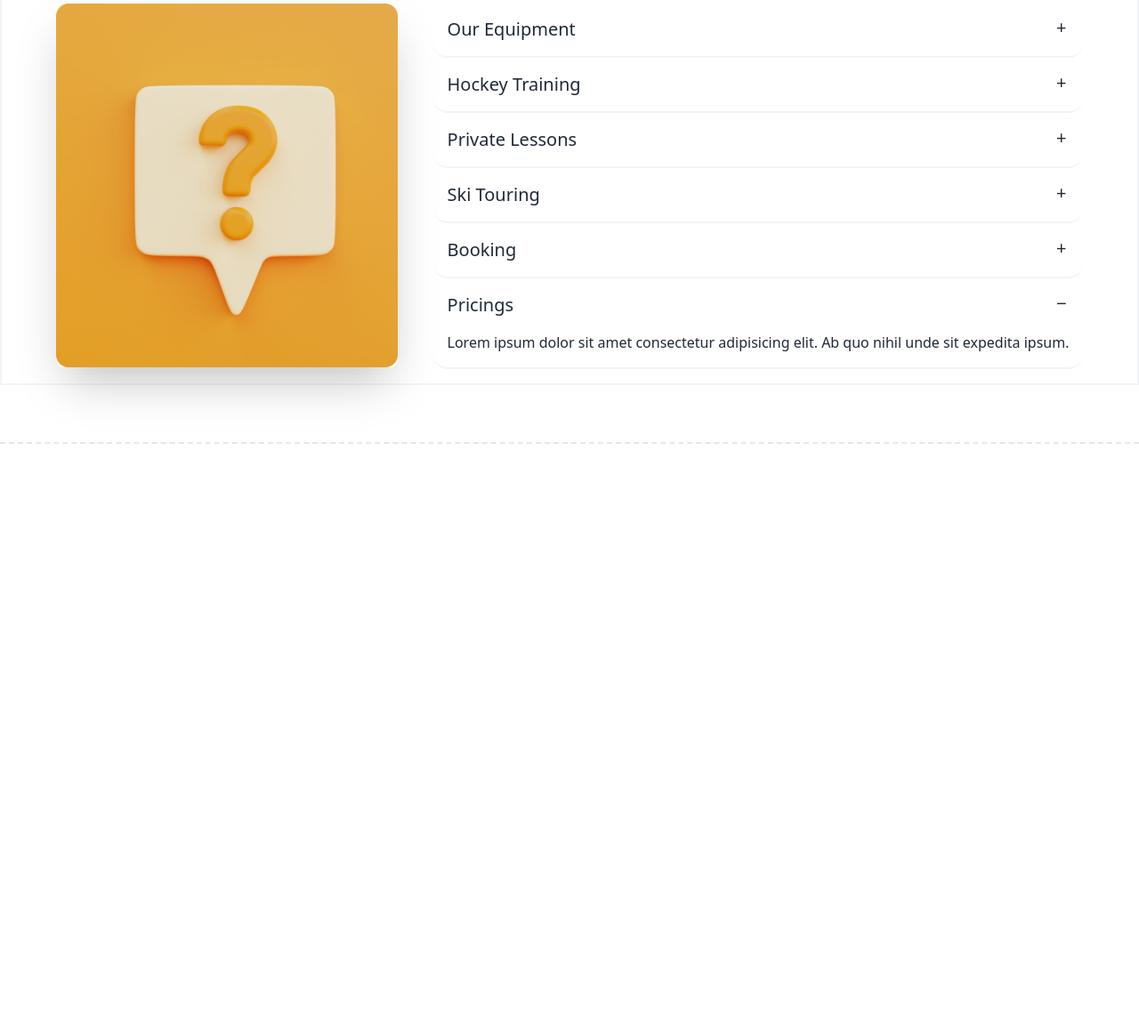
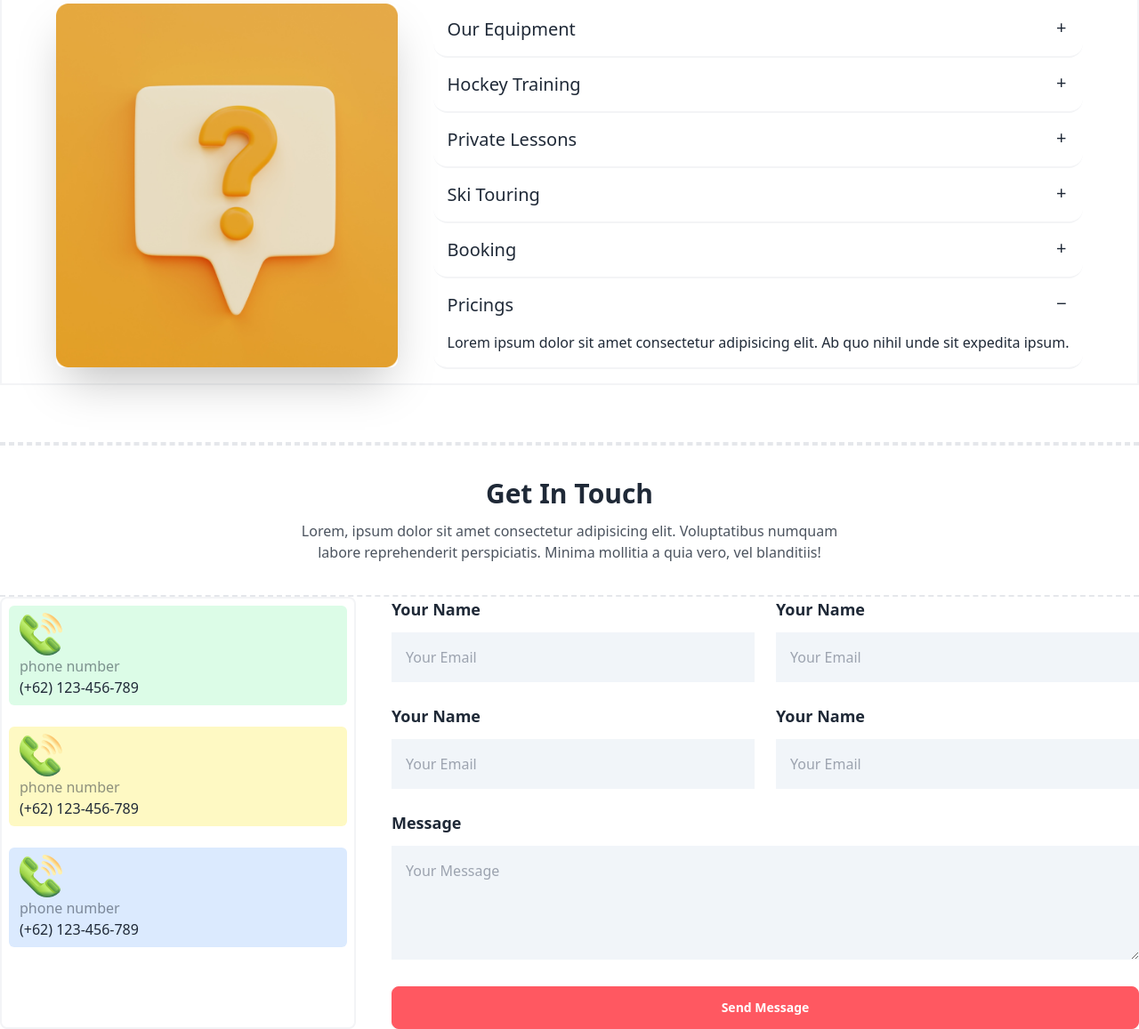
Before and after one commit to tammyKhan/Explore-Hockey, a plain HTML site: page index.html in a window 1280 px wide. Shown: the part 3400-4557 px from the top of the page at 89% size. Before the commit the page ends 3899 px from the top, so only its background shows below. Drawn offline with nearby package versions, Linux system fonts and the light colour scheme.

Commit message:
Form section Done

```diff
--- a/index.html
+++ b/index.html
@@ -497,12 +497,64 @@
                   </div>
                 </div>
               </div>
+      </div>
+    </div>
+    </section>
+
+    <!-- Get In Touch -->
+    <div class="border-y-[2px] border-dashed py-9 text-center flex flex-col items-center justify-center">
+      <h3 class="text-3xl font-bold mb-3">Get In Touch</h3>
+      <p class="opacity-80 w-1/2">Lorem, ipsum dolor sit amet consectetur adipisicing elit. Voluptatibus numquam labore reprehenderit perspiciatis. Minima mollitia a quia vero, vel blanditiis!</p>
+   </div>
+
+   <div class="grid grid-cols-1 lg:grid-cols-3 gap-10">
+       <div class="border-2 rounded-lg border-gray-100 p-2 space-y-6 w-full ">
+            <div class="bg-green-100 rounded-md py-2 px-3 flex-col ">
+               <img src="./Images/Group 1171275317.png" alt="">
+               <p class="opacity-50">phone number</p>
+               <h6>(+62) 123-456-789</h6>
+            </div>
+            <div class="bg-yellow-100 rounded-md py-2 px-3 flex-col">
+              <img src="./Images/Group 1171275317.png" alt="">
+              <p class="opacity-50">phone number</p>
+              <h6>(+62) 123-456-789</h6>
+           </div>
+           <div class="bg-blue-100 rounded-md py-2 px-3 flex-col">
+            <img src="./Images/Group 1171275317.png" alt="">
+            <p class="opacity-50">phone number</p>
+            <h6>(+62) 123-456-789</h6>
+         </div>
+       </div>
+
+       <div class="lg:col-span-2">
+           <div class="grid grid-cols-1 lg:grid-cols-2 gap-6">
+               <div>
+                  <label class="text-lg font-semibold mb-3" for="">Your Name</label><br>
+                  <input class="mt-3 p-4 border-none outline-none bg-slate-100 w-full" type="text" placeholder="Your Email">
+               </div>
+               <div>
+                <label class="text-lg font-semibold mb-3" for="">Your Name</label><br>
+                <input class="mt-3 p-4 border-none outline-none bg-slate-100 w-full" type="text" placeholder="Your Email">
+             </div>
+             <div>
+              <label class="text-lg font-semibold mb-3" for="">Your Name</label><br>
+              <input class="mt-3 p-4 border-none outline-none bg-slate-100 w-full" type="text" placeholder="Your Email">
+           </div>
+           <div>
+            <label class="text-lg font-semibold mb-3" for="">Your Name</label><br>
+            <input class="mt-3 p-4 border-none outline-none bg-slate-100 w-full" type="text" placeholder="Your Email">
+         </div>
+         <div class="col-span-2">
+          <label class="text-lg font-semibold mb-3" for="">Message</label><br>
+          <textarea rows="4" class="mt-3 p-4 border-none outline-none bg-slate-100 w-full" name="" id="" placeholder="Your Message"></textarea>
+       </div>
+
+              <button class="btn btn-error  text-white col-span-2">Send Message</button>
 
            </div>
        </div>
 
-
-      </section>
+   </div>
 
    </main>
    <footer>
```
Lines whose indentation alone changed are shown as unchanged.
